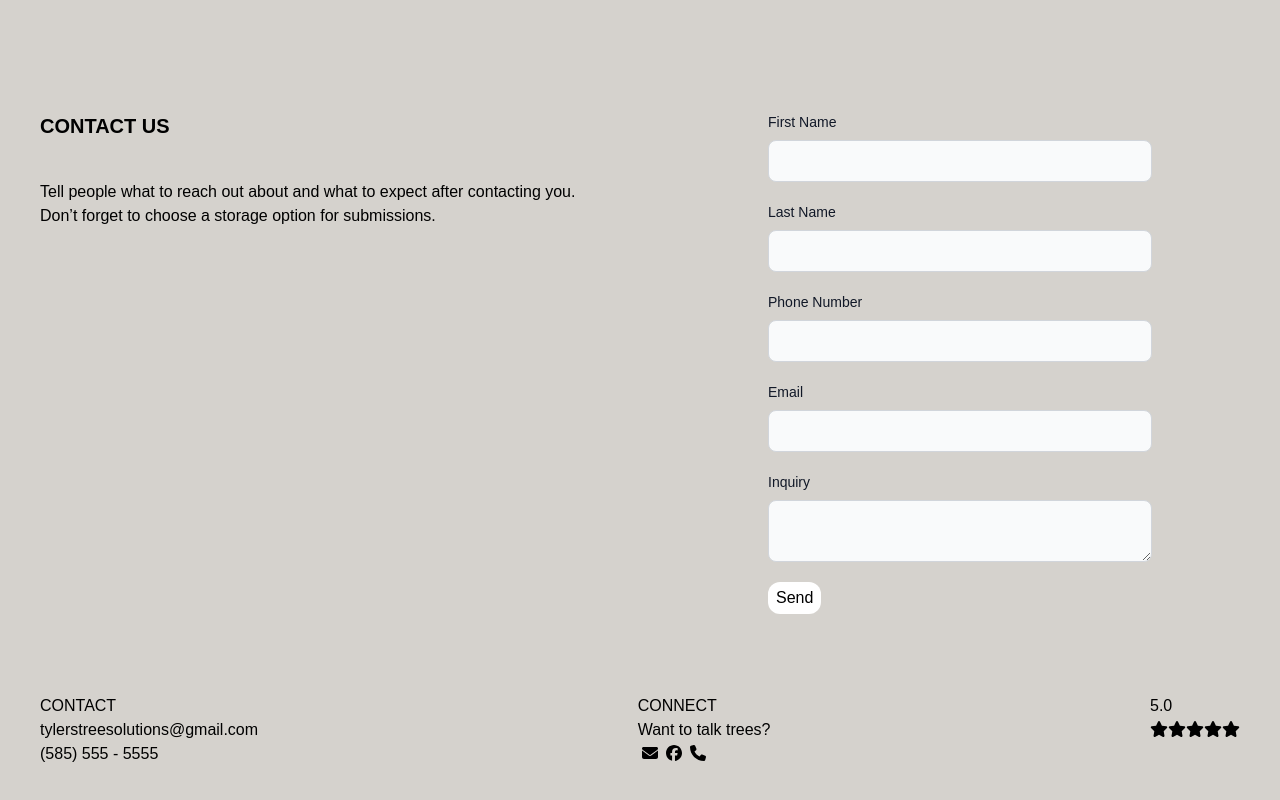
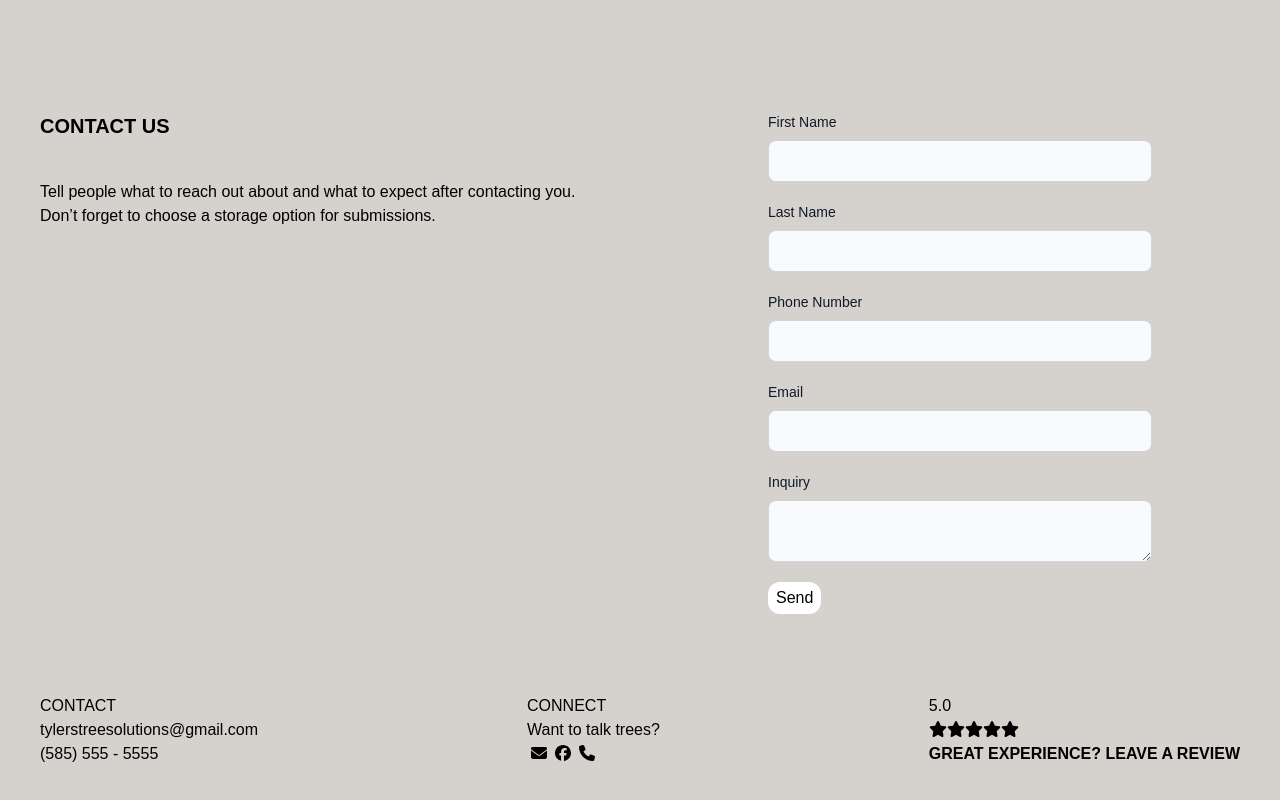
Before and after one commit to gmcclarin/tyler, a React (Create React App) app: page / in a window 1280 px wide. Shown: the part 2438-3238 px from the top of the page. Built offline with nearby package versions, Linux system fonts and the light colour scheme; no server answers.

Commit message:
add a place to leave a review in the footer

```diff
--- a/src/components/Footer.js
+++ b/src/components/Footer.js
@@ -37,6 +37,11 @@ const Footer = () => {
                     <FontAwesomeIcon icon={faStar} />
                     <FontAwesomeIcon icon={faStar} />
                 </div>
+                <div className="font-bold">
+                    <a href="https://www.google.com/search?q=tylers+tree+solutions&rlz=1C5CHFA_enUS899US899&oq=tylers&gs_lcrp=EgZjaHJvbWUqBggBEEUYOzIMCAAQRRg5GLEDGIAEMgYIARBFGDsyCQgCEAAYChiABDIJCAMQABgKGIAEMgcIBBAAGIAEMgYIBRBFGD0yBggGEEUYPDIGCAcQRRg80gEIMzc0NmowajeoAgCwAgA&sourceid=chrome&ie=UTF-8#lrd=0x89d153a2289fe4e9:0xb8b8532813616cc2,3,,,,"
+                        target="_blank">
+                        GREAT EXPERIENCE? LEAVE A REVIEW</a>
+                </div>
 
             </div>
         </div>
```
